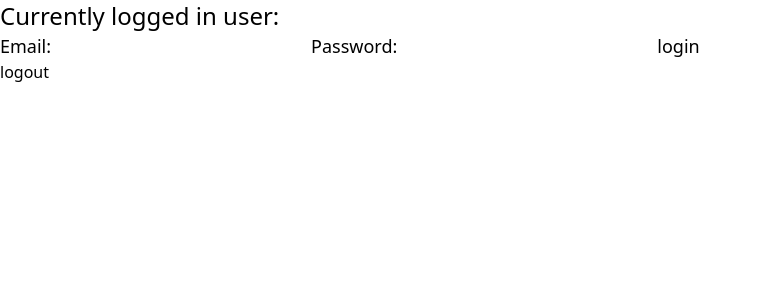
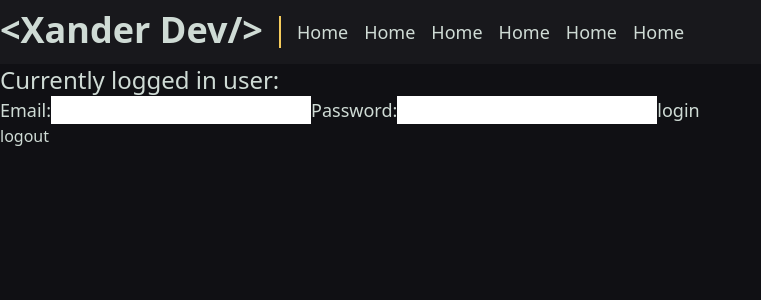
Before and after one commit to XanderV2001/docker-web-portal, a Vue app: page / in a window 1280 px wide. Shown: the top 300 px of the page, without its empty margins (0-761 px from the left). Built offline with nearby package versions, Linux system fonts and the light colour scheme; no server answers.

Commit message:
Updated color pallete + started working on navbar

```diff
--- a/src/App.vue
+++ b/src/App.vue
@@ -1,7 +1,7 @@
 <script setup lang="ts">
 import { Account, Models } from 'appwrite';
 import { onMounted, ref, Ref } from 'vue';
-import { useAppwrite } from './code/appwrite';
+import { useAppwrite, logout } from './code/appwrite';
 
 const user: Ref<Models.Account<Models.Preferences> | null> = ref(null);
 const email: Ref<HTMLInputElement | null> = ref(null);
@@ -11,7 +11,6 @@ const account = new Account(useAppwrite());
 
 
 onMounted(() => {
-
   try {
     const promise = account.get();
 
@@ -22,11 +21,6 @@ onMounted(() => {
 
   }
 });
-
-const logout = () => {
-  account.deleteSession("current");
-}
-
 
 const login = () => {
 
@@ -42,8 +36,27 @@ const login = () => {
 </script>
 
 <template>
-  <div class="text-2xl">
-    <h1>Currently logged in user: {{ user?.name }}</h1>
+  <div class="min-h-screen w-screen bg-primary-darker text-secondary">
+
+    <section class="h-16 flex items-center bg-primary gap-4">
+
+      <p class="text-4xl font-semibold pb-1">&lt;Xander Dev/&gt;</p>
+
+      <div class="text-4xl border-accent border h-8"></div>
+
+      <nav class="text-lg gap-4 flex">
+        <RouterLink to="/" class="hover:underline">Home</RouterLink>
+        <RouterLink to="/" class="hover:underline">Home</RouterLink>
+        <RouterLink to="/" class="hover:underline">Home</RouterLink>
+        <RouterLink to="/" class="hover:underline">Home</RouterLink>
+        <RouterLink to="/" class="hover:underline">Home</RouterLink>
+        <RouterLink to="/" class="hover:underline">Home</RouterLink>
+      </nav>
+
+    </section>
+
+    <div class="text-2xl ">
+      Currently logged in user: {{ user?.name }}
     </div>
 
     <div class="text-lg">
@@ -56,6 +69,6 @@ const login = () => {
 
 
     <input type="button" value="logout" id="logout" @click="logout">
-
     <RouterView />
+  </div>
 </template>
--- a/tailwind.config.cjs
+++ b/tailwind.config.cjs
@@ -2,7 +2,14 @@
 module.exports = {
   content: ["./index.html", "./src/**/*.{js,ts,jsx,tsx,vue}"],
   theme: {
-    extend: {},
+    extend: {
+      colors: {
+        accent: "#F5CB5C",
+        primary: "#18181c",
+        "primary-darker": "#101014",
+        secondary: "#cfdbd5",
+      },
+    },
   },
   plugins: [],
 };
```
Lines whose indentation alone changed are shown as unchanged.
